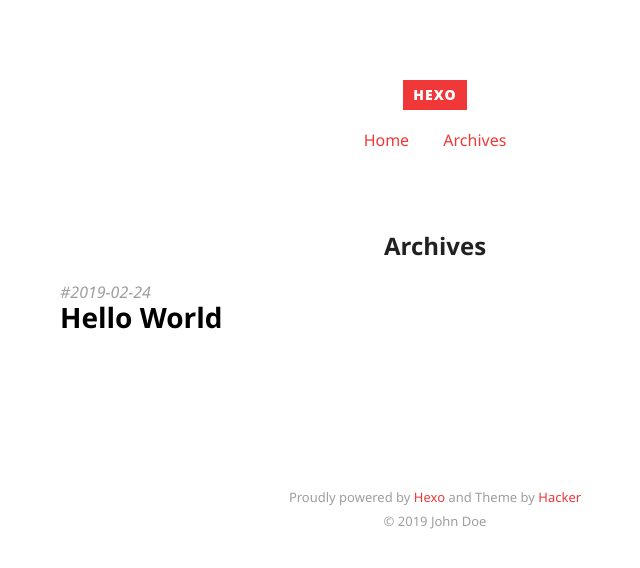
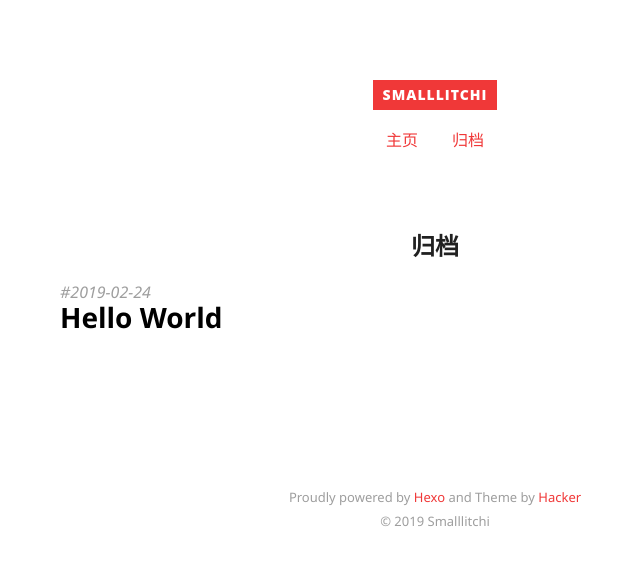
Before and after one commit to smalllitchi/smalllitchi.github.io, a plain HTML site: page archives/index.html in a window 1280 px wide. Shown: the whole page, without its empty margins (205-845 px from the left). Drawn offline with Linux system fonts and the light colour scheme.

Commit message:
Site updated: 2019-02-24 16:50:37

```diff
--- a/archives/index.html
+++ b/archives/index.html
@@ -3,10 +3,10 @@
 <head><meta name="generator" content="Hexo 3.8.0">
   <meta charset="utf-8">
 
-  <title>Archives | Hexo</title>
+  <title>归档 | Smalllitchi</title>
 
 
-  <meta name="author" content="John Doe">
+  <meta name="author" content="Smalllitchi">
 
 
 
@@ -19,14 +19,14 @@
 
 
 
-  <meta property="og:site_name" content="Hexo">
+  <meta property="og:site_name" content="Smalllitchi">
 
 
   <meta property="og:image" content="/favicon.ico">
 
 
   <link href="/favicon.ico" rel="icon">
-  <link rel="alternate" href="/atom.xml" title="Hexo" type="application/atom+xml">
+  <link rel="alternate" href="/atom.xml" title="Smalllitchi" type="application/atom+xml">
   <link rel="stylesheet" href="/css/style.css" media="screen" type="text/css">
 </head>
 
@@ -38,16 +38,16 @@
     <header>
   <div class="site-branding">
     <h1 class="site-title">
-      <a href="/">Hexo</a>
+      <a href="/">Smalllitchi</a>
     </h1>
     <p class="site-description"></p>
   </div>
   <nav class="site-navigation">
     <ul>
 
-        <li><a href="/">Home</a></li>
+        <li><a href="/">主页</a></li>
 
-        <li><a href="/archives">Archives</a></li>
+        <li><a href="/archives">归档</a></li>
 
     </ul>
   </nav>
@@ -58,7 +58,7 @@
 
 <article>
 
-  <h2 class="article-title ">Archives</h2>
+  <h2 class="article-title ">归档</h2>
 
   <div class="archive">
 
@@ -88,7 +88,7 @@
     Theme by <a href="https://github.com/CodeDaraW/Hacker" target="_blank">Hacker</a>
     <br>
 
-    &copy; 2019 John Doe
+    &copy; 2019 Smalllitchi
 
   </p>
 </footer>
```
Also changed, not shown: 2019/02/24/hello-world/index.html (+8 -8 lines), archives/2019/02/index.html (+8 -8 lines), archives/2019/index.html (+8 -8 lines), index.html (+8 -8 lines).
